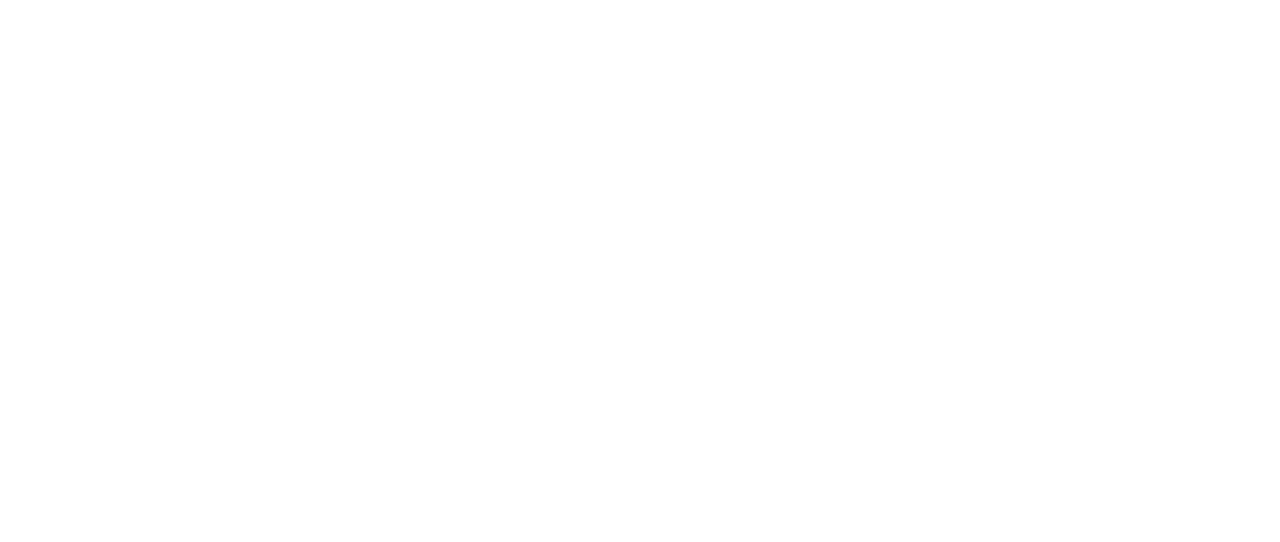
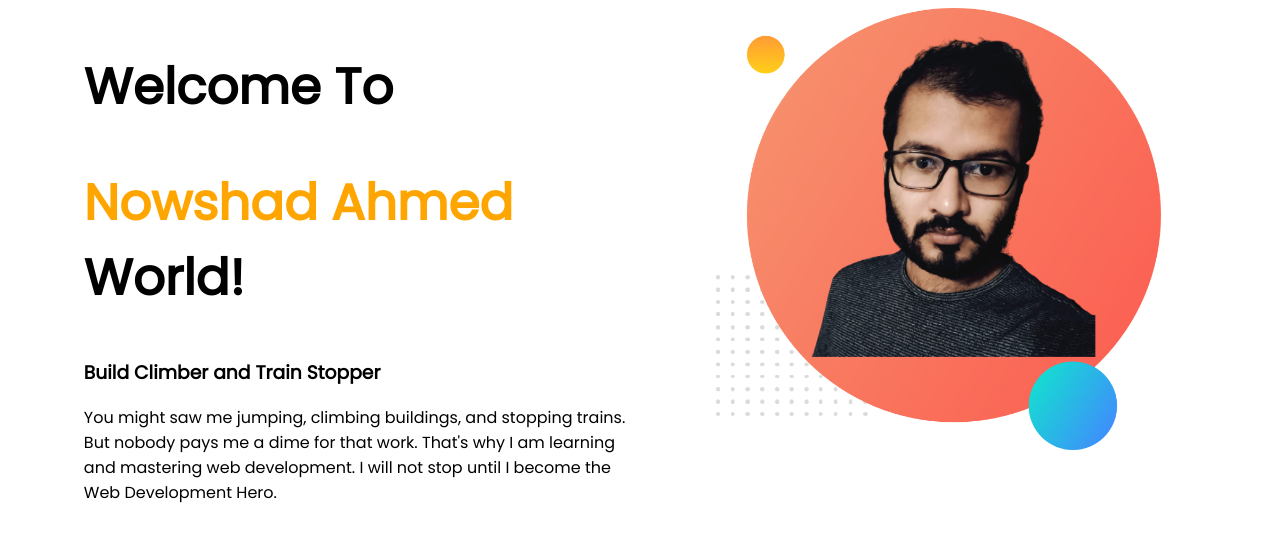
Before and after one commit to DeveloperNowshad/Nowshad-Portfolio, a plain HTML site: page Index.html in a window 1280 px wide. Drawn offline with Linux system fonts and the light colour scheme.

Commit message:
Nowshad-Portfolio

```diff
--- a/Index.html
+++ b/Index.html
@@ -1,13 +1,36 @@
 <!DOCTYPE html>
 <html lang="en">
+
 <head>
     <meta charset="UTF-8">
     <meta http-equiv="X-UA-Compatible" content="IE=edge">
     <meta name="viewport" content="width=device-width, initial-scale=1.0">
     <title>Nowshad-Portolio</title>
+    <link rel="preconnect" href="https://fonts.googleapis.com">
+    <link rel="preconnect" href="https://fonts.googleapis.com">
+    <link rel="preconnect" href="https://fonts.gstatic.com" crossorigin>
+    <link href="https://fonts.googleapis.com/css2?family=Poppins&display=swap" rel="stylesheet">
     <link rel="stylesheet" href="style.css">
 </head>
+
 <body>
+    <section>
+        <div class="half-width">
+            <h1>Welcome To</h1>
+            <h1> <span class="Nosu">Nowshad Ahmed</span> World!</h1>
+            <h3>Build Climber and Train Stopper</h3>
+            <p> You might saw me jumping, climbing buildings, and stopping trains.
+                But nobody pays me a dime for that work.
+                That's why I am learning and mastering web development.
+                I will not stop until I become the Web Development Hero.
+        </div>
+        </p>
+
+        <div class="half-width">
+            <img src="Noshu.png" alt="">
+        </div>
+    </section>
 
 </body>
+
 </html>
--- a/style.css
+++ b/style.css
@@ -0,0 +1,20 @@
+body{
+    font-family: 'Poppins', sans-serif;
+}
+h1{
+    font-size: 50px;
+}
+.Nosu{
+    color: orange;
+
+}
+section{
+    display: flex;
+}
+.half-width{
+    width: 50%;
+    padding-left: 6%;
+}
+.half-width img {
+    width: 80%;
+}
```
Also changed, not shown: Noshu.png (added), 2 other files.
